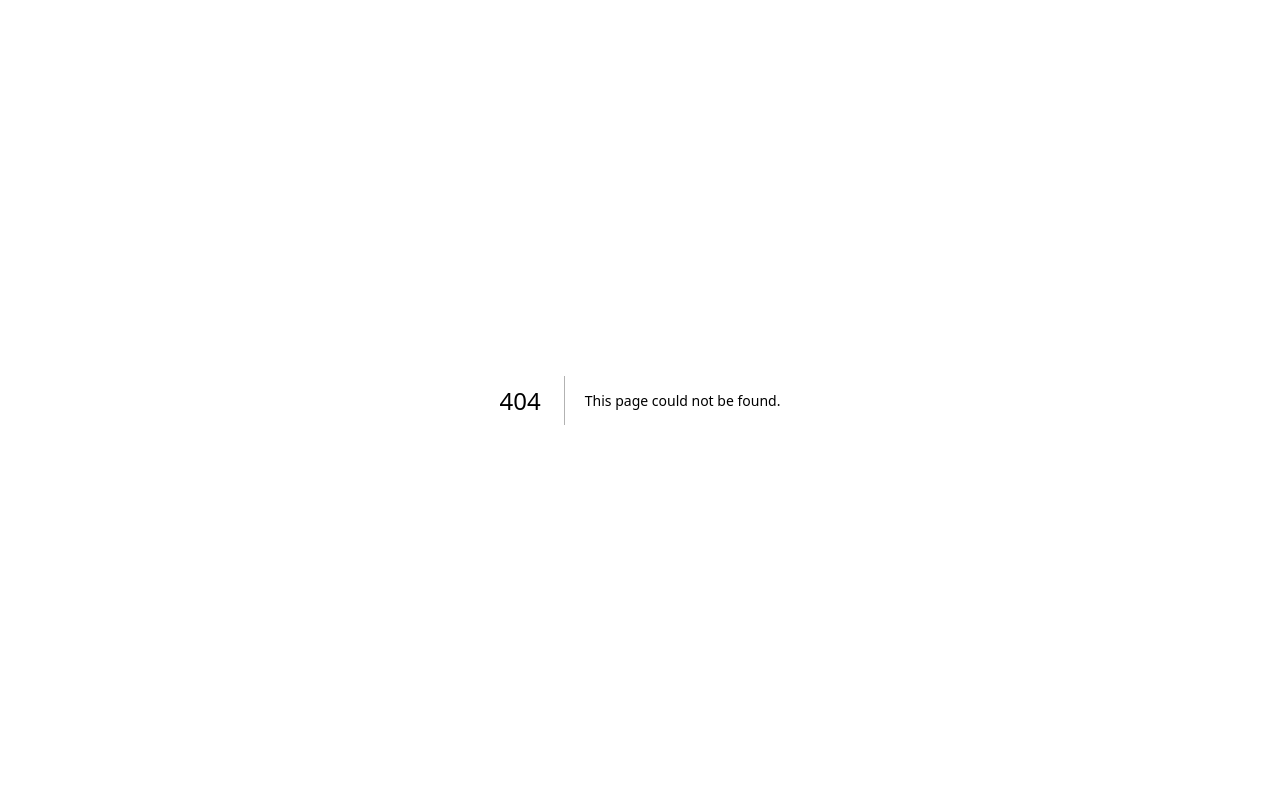
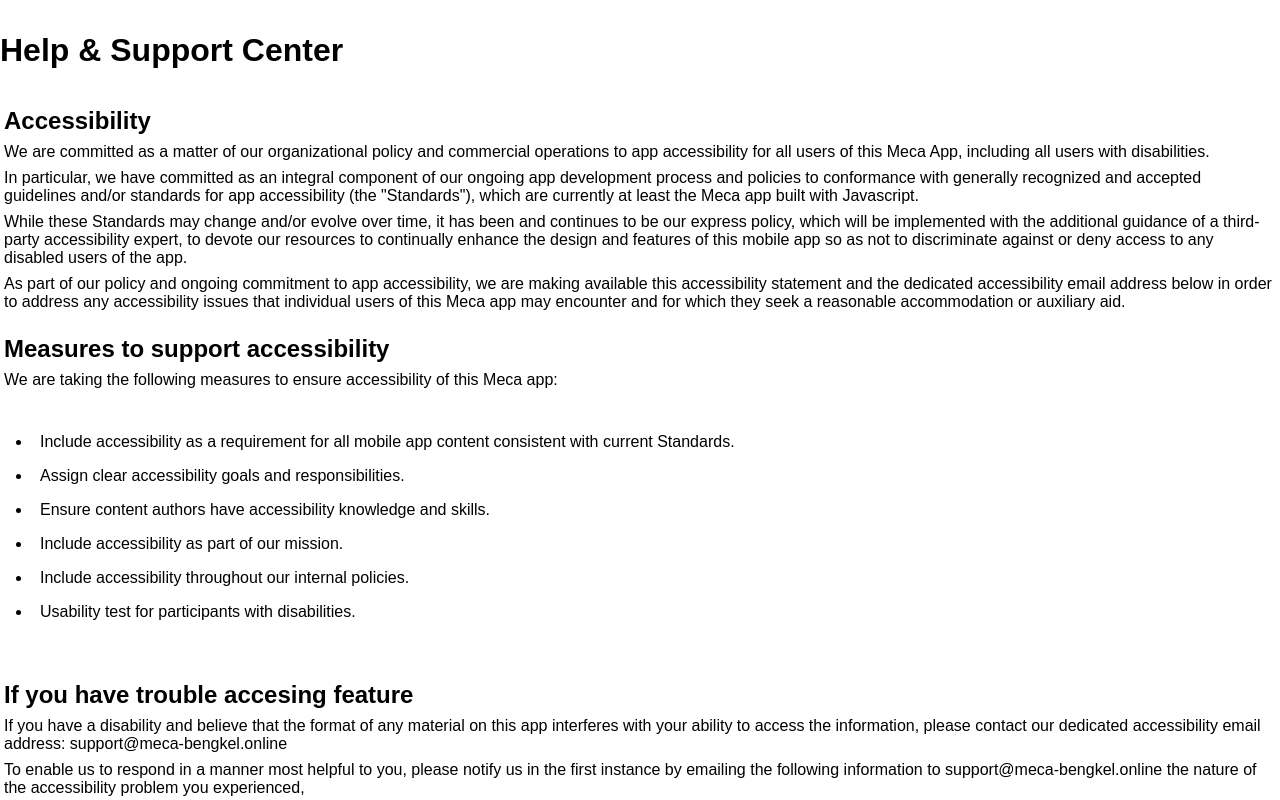
Before and after one commit to theokunto/meca, a Next.js app: page /help in a window 1280 px wide. Before the commit this address had no page. Shown: the top 800 px of the page. Built offline with nearby package versions, Linux system fonts and the light colour scheme.

Commit message:
init meca ext web

```diff
--- /dev/null
+++ b/pages/help/index.js
@@ -0,0 +1,85 @@
+export default function Help() {
+    return (
+        <div style={{display:'flex',justifyContent:'center'}}>
+            <div style={{flex:1,maxWidth:'1440px',display:'flex',flexDirection:'column'}}>
+                <h1 style={{textAlign:'left'}}>
+                    Help & Support Center
+                </h1>
+                <br/>
+                <h2>
+                    Accessibility
+                </h2>
+                <p>
+                    We are committed as a matter of our organizational policy and commercial operations to app
+                    accessibility for all users of this Meca App, including all users with disabilities.
+                </p>
+                <p>
+                    In particular, we have committed as an integral component of our ongoing app development process and
+                    policies to conformance with generally recognized and accepted guidelines and/or standards for app
+                    accessibility (the "Standards"), which are currently at least the Meca app built with Javascript.
+                </p>
+                <p>
+                    While these Standards may change and/or evolve over time, it has been and continues to be our
+                    express policy, which will be implemented with the additional guidance of a third-party
+                    accessibility expert, to devote our resources to continually enhance the design and features of this
+                    mobile app so as not to discriminate against or deny access to any disabled users of the app.
+                </p>
+                <p>
+                    As part of our policy and ongoing commitment to app accessibility, we are making available this
+                    accessibility statement and the dedicated accessibility email address below in order to address any
+                    accessibility issues that individual users of this Meca app may encounter and for which they seek a
+                    reasonable accommodation or auxiliary aid.
+                </p>
+                <h2>
+                    Measures to support accessibility
+                </h2>
+                <p>
+                    We are taking the following measures to ensure accessibility of this Meca app:
+                </p>
+                <ul>
+                    <li>Include accessibility as a requirement for all mobile app content consistent with current
+                        Standards.
+                    </li>
+                    <li>Assign clear accessibility goals and responsibilities.</li>
+                    <li>Ensure content authors have accessibility knowledge and skills.</li>
+                    <li>Include accessibility as part of our mission.</li>
+                    <li>Include accessibility throughout our internal policies.</li>
+                    <li>Usability test for participants with disabilities.</li>
+                </ul>
+                <h2>
+                    If you have trouble accesing feature
+                </h2>
+                <p>
+                    If you have a disability and believe that the format of any material on this app interferes with
+                    your ability to access the information, please contact our dedicated accessibility email address:
+                    support@meca-bengkel.online
+                </p>
+                <p>To enable us to respond in a manner most helpful to you, please notify us in the first instance by
+                    emailing the following information to support@meca-bengkel.online
+                    the nature of the accessibility problem you experienced,
+                </p>
+                <ul>
+                    <li>the app problems of the requested material you tried to access,</li>
+                    <li>your preferred format in which you want to receive the material (electronic format (ASCII,
+                        etc.), standard print, large print, etc.), and
+                    </li>
+                    <li>your contact information so that we can work with you to address any accessibility issues you
+                        may have experienced.
+                    </li>
+                </ul>
+                <p>
+                    In particular, if you have difficulty accessing information on this site, particularly if using
+                    assistive technology, including screen readers, eye tracking devices, or voice recognition software,
+                    please contact us.
+                </p>
+                <p>
+                    We will get back to you as soon as we can in order to address the requests and to provide the
+                    information you are seeking.
+                </p>
+                <h2>
+                    Need more info or ready to enroll?
+                </h2>
+            </div>
+        </div>
+    )
+}
--- a/styles/globals.css
+++ b/styles/globals.css
@@ -1,75 +1,76 @@
 :root {
-  --max-width: 1100px;
-  --border-radius: 12px;
+  /*--max-width: 1100px;*/
+  /*--border-radius: 12px;*/
   --font-mono: ui-monospace, Menlo, Monaco, 'Cascadia Mono', 'Segoe UI Mono',
     'Roboto Mono', 'Oxygen Mono', 'Ubuntu Monospace', 'Source Code Pro',
     'Fira Mono', 'Droid Sans Mono', 'Courier New', monospace;
+  ---background-color: #fff;
+  --foreground: 0,0,0;
+  /*--background-start-rgb: 214, 219, 220;*/
+  /*--background-end-rgb: 255, 255, 255;*/
 
-  --foreground-rgb: 0, 0, 0;
-  --background-start-rgb: 214, 219, 220;
-  --background-end-rgb: 255, 255, 255;
+  /*--primary-glow: conic-gradient(*/
+  /*  from 180deg at 50% 50%,*/
+  /*  #16abff33 0deg,*/
+  /*  #0885ff33 55deg,*/
+  /*  #54d6ff33 120deg,*/
+  /*  #0071ff33 160deg,*/
+  /*  transparent 360deg*/
+  /*);*/
+  /*--secondary-glow: radial-gradient(*/
+  /*  rgba(255, 255, 255, 1),*/
+  /*  rgba(255, 255, 255, 0)*/
+  /*);*/
 
-  --primary-glow: conic-gradient(
-    from 180deg at 50% 50%,
-    #16abff33 0deg,
-    #0885ff33 55deg,
-    #54d6ff33 120deg,
-    #0071ff33 160deg,
-    transparent 360deg
-  );
-  --secondary-glow: radial-gradient(
-    rgba(255, 255, 255, 1),
-    rgba(255, 255, 255, 0)
-  );
+  /*--tile-start-rgb: 239, 245, 249;*/
+  /*--tile-end-rgb: 228, 232, 233;*/
+  /*--tile-border: conic-gradient(*/
+  /*  #00000080,*/
+  /*  #00000040,*/
+  /*  #00000030,*/
+  /*  #00000020,*/
+  /*  #00000010,*/
+  /*  #00000010,*/
+  /*  #00000080*/
+  /*);*/
 
-  --tile-start-rgb: 239, 245, 249;
-  --tile-end-rgb: 228, 232, 233;
-  --tile-border: conic-gradient(
-    #00000080,
-    #00000040,
-    #00000030,
-    #00000020,
-    #00000010,
-    #00000010,
-    #00000080
-  );
-
-  --callout-rgb: 238, 240, 241;
-  --callout-border-rgb: 172, 175, 176;
-  --card-rgb: 180, 185, 188;
-  --card-border-rgb: 131, 134, 135;
+  /*--callout-rgb: 238, 240, 241;*/
+  /*--callout-border-rgb: 172, 175, 176;*/
+  /*--card-rgb: 180, 185, 188;*/
+  /*--card-border-rgb: 131, 134, 135;*/
 }
 
 @media (prefers-color-scheme: dark) {
   :root {
-    --foreground-rgb: 255, 255, 255;
-    --background-start-rgb: 0, 0, 0;
-    --background-end-rgb: 0, 0, 0;
+    ---background-color: #000;
+    --foreground: #fff;
+    /*--background-start-rgb: 0, 0, 0;*/
+    /*--background-end-rgb: 0, 0, 0;*/
 
-    --primary-glow: radial-gradient(rgba(1, 65, 255, 0.4), rgba(1, 65, 255, 0));
-    --secondary-glow: linear-gradient(
-      to bottom right,
-      rgba(1, 65, 255, 0),
-      rgba(1, 65, 255, 0),
-      rgba(1, 65, 255, 0.3)
-    );
+    /*--primary-glow: radial-gradient(rgba(1, 65, 255, 0.4), rgba(1, 65, 255, 0));*/
+    /*--secondary-glow: linear-gradient(*/
+    /*  to bottom right,*/
+    /*  rgba(1, 65, 255, 0),*/
+    /*  rgba(1, 65, 255, 0),*/
+    /*  rgba(1, 65, 255, 0.3)*/
+    /*);*/
 
-    --tile-start-rgb: 2, 13, 46;
-    --tile-end-rgb: 2, 5, 19;
-    --tile-border: conic-gradient(
-      #ffffff80,
-      #ffffff40,
-      #ffffff30,
-      #ffffff20,
-      #ffffff10,
-      #ffffff10,
-      #ffffff80
-    );
+    /*--tile-start-rgb: 2, 13, 46;*/
+    /*--tile-end-rgb: 2, 5, 19;*/
+    /*--tile-border: conic-gradient(*/
+    /*  #ffffff80,*/
+    /*  #ffffff40,*/
+    /*  #ffffff30,*/
+    /*  #ffffff20,*/
+    /*  #ffffff10,*/
+    /*  #ffffff10,*/
+    /*  #ffffff80*/
+    /*);*/
 
-    --callout-rgb: 20, 20, 20;
-    --callout-border-rgb: 108, 108, 108;
-    --card-rgb: 100, 100, 100;
-    --card-border-rgb: 200, 200, 200;
+    /*--callout-rgb: 20, 20, 20;*/
+    /*--callout-border-rgb: 108, 108, 108;*/
+    /*--card-rgb: 100, 100, 100;*/
+    /*--card-border-rgb: 200, 200, 200;*/
   }
 }
 
@@ -77,6 +78,8 @@
   box-sizing: border-box;
   padding: 0;
   margin: 0;
+  font-family: Arial;
+
 }
 
 html,
@@ -86,15 +89,26 @@
 }
 
 body {
-  color: rgb(var(--foreground-rgb));
-  background: linear-gradient(
-      to bottom,
-      transparent,
-      rgb(var(--background-end-rgb))
-    )
-    rgb(var(--background-start-rgb));
+  color: rgb(var(--foreground));
+  background: var(---background-color)
 }
-
+div {
+  padding: 0px;
+  margin-top: 16px;
+}
+p {
+  padding: 4px;
+}
+h2 {
+  padding: 4px;
+  margin-top: 16px;
+}
+ul {
+  padding: 32px;
+}
+li {
+  padding: 8px;
+}
 a {
   color: inherit;
   text-decoration: none;
```
Also changed, not shown: pages/index.js (+97 -97 lines), public/mecalogo.png (added), 1 other file (tests, documents, lock files or other folders).
